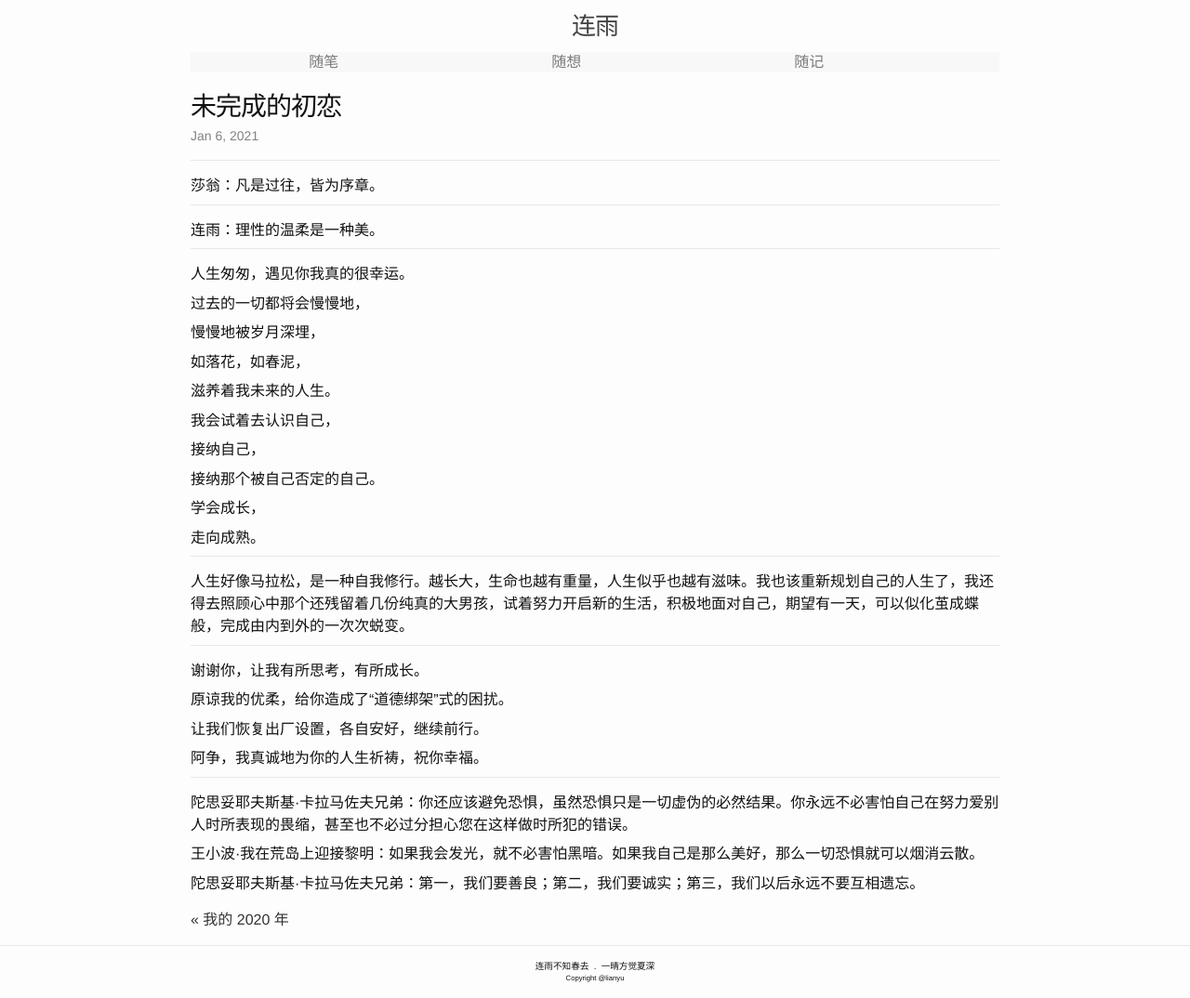
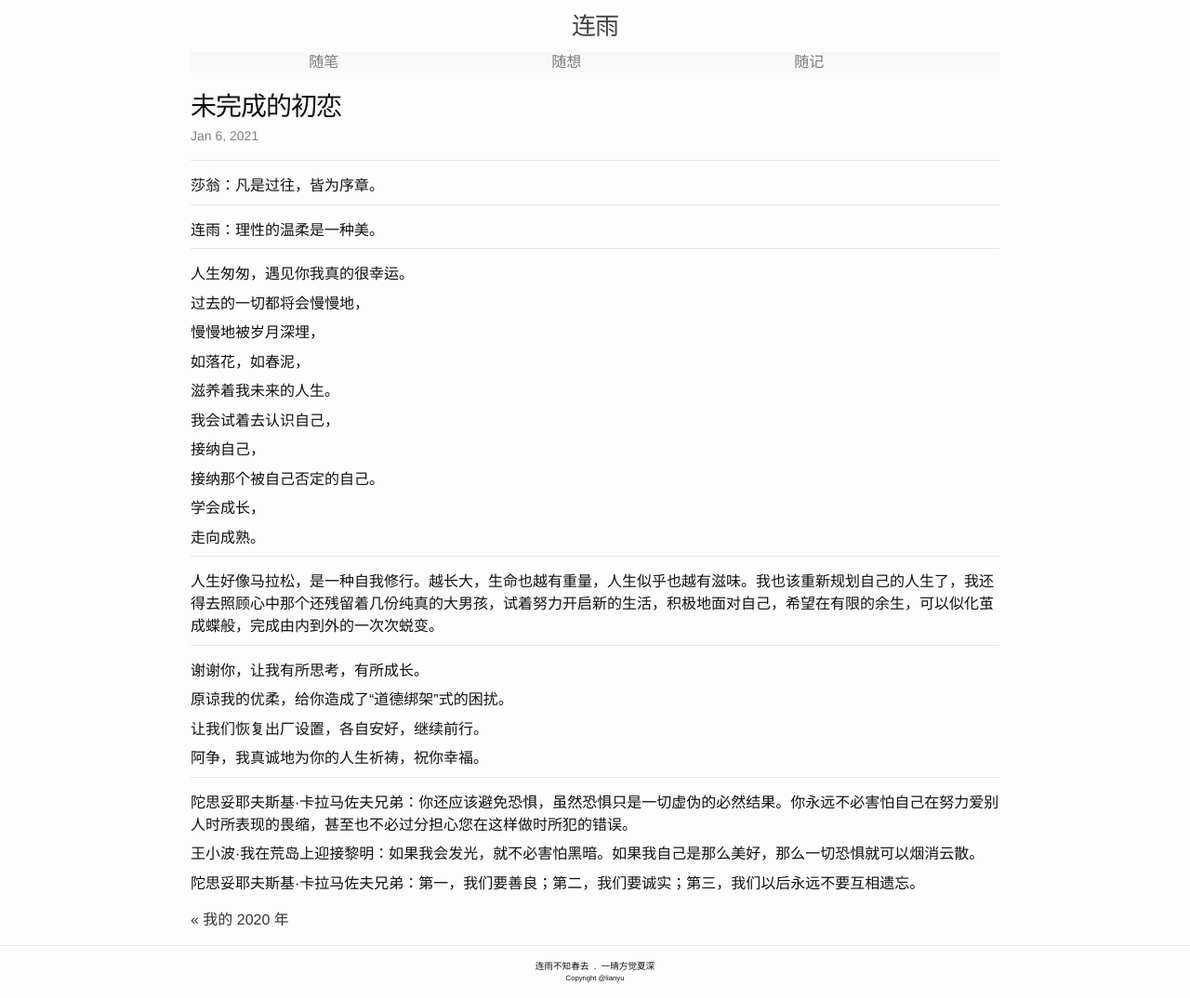
Before and after one commit to lianyu1115/lianyu, a Jekyll site: the page built from _journals/2021-01-06-未完成的初恋.md, in a window 1280 px wide. Shown: the whole page at 93% size. Built offline with Jekyll 4.4.1, drawn with Linux system fonts in a browser that asks for light colours.

Commit message:
Update 2021-01-06-未完成的初恋.md

```diff
--- a/_journals/2021-01-06-未完成的初恋.md
+++ b/_journals/2021-01-06-未完成的初恋.md
@@ -37,7 +37,7 @@ tags: ''
 
 - - -
 
-人生好像马拉松，是一种自我修行。越长大，生命也越有重量，人生似乎也越有滋味。我也该重新规划自己的人生了，我还得去照顾心中那个还残留着几份纯真的大男孩，试着努力开启新的生活，积极地面对自己，期望有一天，可以似化茧成蝶般，完成由内到外的一次次蜕变。
+人生好像马拉松，是一种自我修行。越长大，生命也越有重量，人生似乎也越有滋味。我也该重新规划自己的人生了，我还得去照顾心中那个还残留着几份纯真的大男孩，试着努力开启新的生活，积极地面对自己，希望在有限的余生，可以似化茧成蝶般，完成由内到外的一次次蜕变。
 
 - - -
 
```
